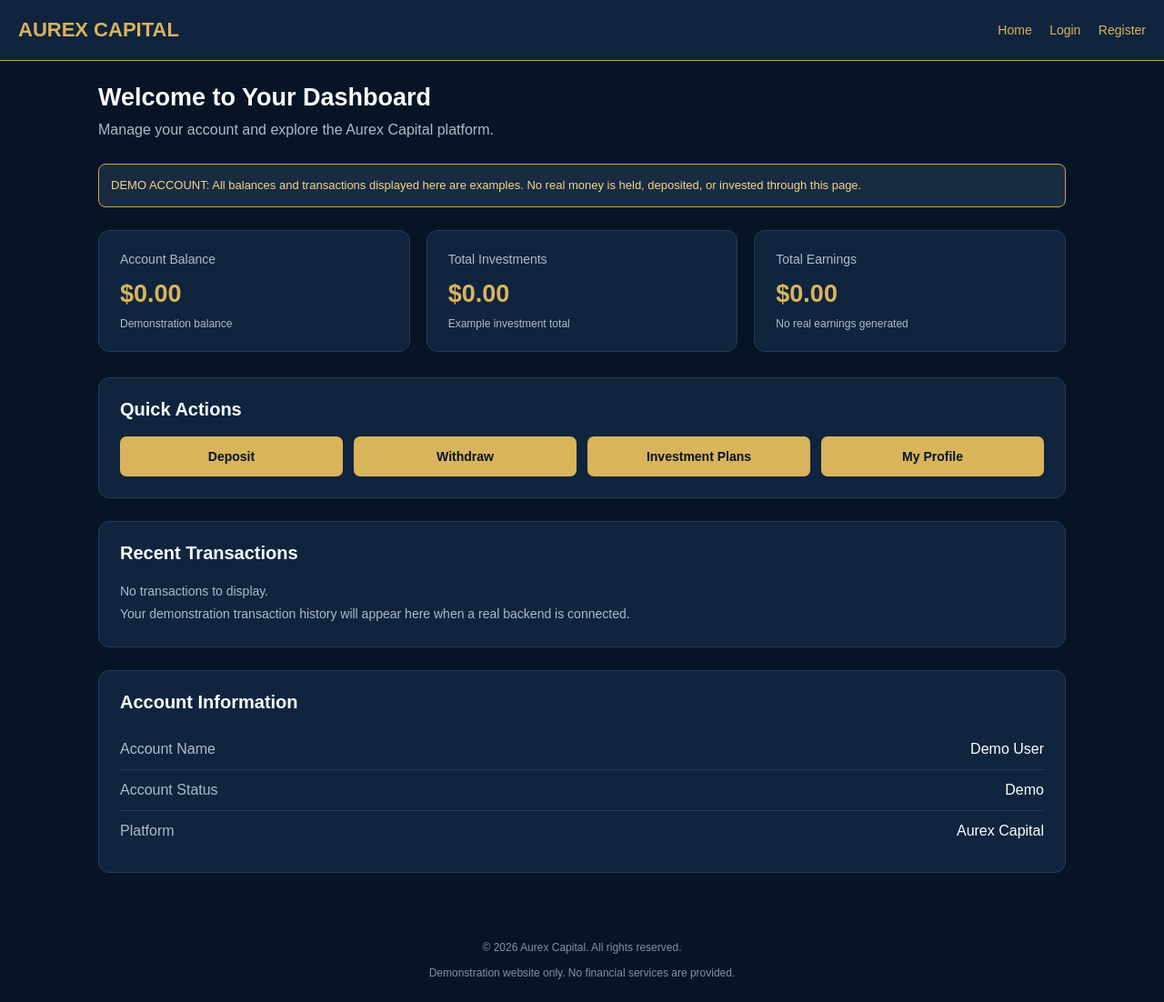
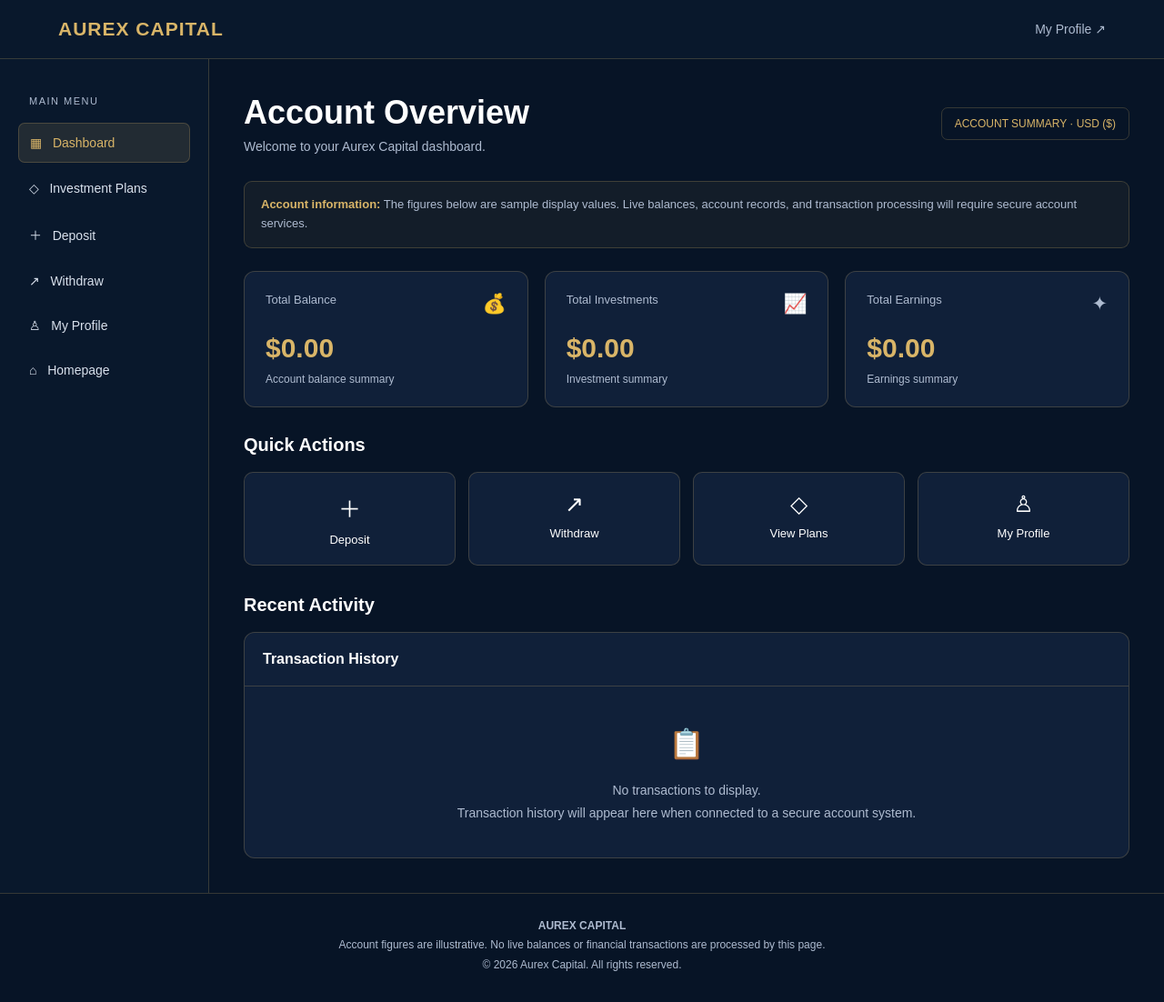
Before and after one commit to Aloxe999/aurex-capital, a plain HTML site: page dashboard.html in a window 1280 px wide. Shown: the whole page at 91% size. Drawn offline with Linux system fonts and the light colour scheme.

Commit message:
Update dashboard.html

```diff
--- a/dashboard.html
+++ b/dashboard.html
@@ -3,192 +3,314 @@
 <head>
   <meta charset="UTF-8">
   <meta name="viewport" content="width=device-width, initial-scale=1.0">
+
   <title>Dashboard | Aurex Capital</title>
 
   <style>
+    :root {
+      --navy: #071426;
+      --panel: #102039;
+      --gold: #d9b568;
+      --white: #ffffff;
+      --muted: #aebbd0;
+      --border: rgba(217,181,104,0.22);
+    }
+
     * {
       margin: 0;
       padding: 0;
       box-sizing: border-box;
-            font-family: Arial, sans-serif;
     }
 
     body {
-            background: #071426;
-            color: #fff;
+      font-family: Arial, Helvetica, sans-serif;
+      background: var(--navy);
+      color: var(--white);
+      min-height: 100vh;
+    }
+
+    a {
+      text-decoration: none;
+      color: inherit;
     }
 
     header {
-            background: #10243e;
-            padding: 20px;
-            border-bottom: 1px solid #c9a54c;
+      background: #09182c;
+      border-bottom: 1px solid var(--border);
+      padding: 20px 5%;
+    }
+
+    .topbar {
       display: flex;
       justify-content: space-between;
       align-items: center;
-            flex-wrap: wrap;
-            gap: 15px;
+      gap: 20px;
     }
 
     .logo {
-            color: #d9b45b;
-            font-size: 22px;
-            font-weight: bold;
+      color: var(--gold);
+      font-size: 21px;
+      font-weight: 800;
+      letter-spacing: 1px;
     }
 
-        header a {
-            color: #d9b45b;
-            text-decoration: none;
-            margin-left: 15px;
+    .top-link {
+      color: var(--muted);
       font-size: 14px;
     }
 
+    .top-link:hover,
+    .menu a:hover {
+      color: var(--gold);
+    }
+
+    .layout {
+      display: grid;
+      grid-template-columns: 230px minmax(0, 1fr);
+      min-height: calc(100vh - 70px);
+    }
+
+    aside {
+      padding: 30px 20px;
+      background: #09182c;
+      border-right: 1px solid var(--border);
+    }
+
+    .menu-title {
+      color: var(--muted);
+      font-size: 11px;
+      letter-spacing: 1.5px;
+      margin: 10px 12px 18px;
+    }
+
+    .menu a {
+      display: block;
+      padding: 13px 12px;
+      margin-bottom: 7px;
+      border-radius: 7px;
+      font-size: 14px;
+      color: #d9e1ed;
+    }
+
+    .menu a.active {
+      background: rgba(217,181,104,0.12);
+      color: var(--gold);
+      border: 1px solid var(--border);
+    }
+
     main {
-            max-width: 1100px;
-            margin: auto;
-            padding: 25px 18px;
+      padding: 38px;
+      min-width: 0;
     }
 
     .welcome {
-            margin-bottom: 25px;
+      display: flex;
+      justify-content: space-between;
+      align-items: center;
+      gap: 20px;
+      flex-wrap: wrap;
+      margin-bottom: 30px;
     }
 
     .welcome h1 {
-            font-size: 27px;
+      font-size: clamp(27px, 4vw, 36px);
       margin-bottom: 8px;
     }
 
     .welcome p {
-            color: #aebaca;
-            line-height: 1.5;
+      color: var(--muted);
+      font-size: 14px;
+    }
+
+    .date-label {
+      color: var(--gold);
+      font-size: 12px;
+      padding: 10px 14px;
+      border: 1px solid var(--border);
+      border-radius: 7px;
     }
 
     .notice {
-            background: #192b40;
-            border: 1px solid #c9a54c;
-            padding: 13px;
-            border-radius: 8px;
-            color: #f0d58b;
+      padding: 15px 18px;
+      margin-bottom: 25px;
+      border: 1px solid var(--border);
+      background: rgba(217,181,104,0.06);
+      border-radius: 9px;
+      color: var(--muted);
       font-size: 13px;
-            line-height: 1.5;
-            margin-bottom: 25px;
+      line-height: 1.6;
     }
 
-        .cards {
-            display: grid;
-            grid-template-columns: repeat(auto-fit, minmax(220px, 1fr));
-            gap: 18px;
-            margin-bottom: 28px;
+    .notice strong {
+      color: var(--gold);
     }
 
-        .card {
-            background: #10243e;
-            border: 1px solid #263c55;
+    .stats {
+      display: grid;
+      grid-template-columns: repeat(3, minmax(0, 1fr));
+      gap: 18px;
+      margin-bottom: 30px;
+    }
+
+    .stat-card {
+      background: var(--panel);
+      border: 1px solid var(--border);
       border-radius: 12px;
       padding: 23px;
+      transition: 0.2s;
     }
 
-        .card h3 {
-            font-size: 14px;
-            font-weight: normal;
-            color: #aebaca;
-            margin-bottom: 15px;
+    .stat-card:hover {
+      border-color: var(--gold);
+      transform: translateY(-3px);
+    }
+
+    .stat-top {
+      display: flex;
+      justify-content: space-between;
+      gap: 10px;
+      color: var(--muted);
+      font-size: 13px;
+      margin-bottom: 20px;
+    }
+
+    .stat-icon {
+      font-size: 21px;
     }
 
     .amount {
-            color: #d9b45b;
-            font-size: 27px;
-            font-weight: bold;
+      font-size: clamp(22px, 3vw, 30px);
+      font-weight: 800;
+      color: var(--gold);
       overflow-wrap: anywhere;
     }
 
-        .card p {
+    .stat-description {
+      color: var(--muted);
+      font-size: 12px;
       margin-top: 10px;
-            font-size: 12px;
-            color: #aebaca;
     }
 
-        .section {
-            background: #10243e;
-            border: 1px solid #263c55;
-            border-radius: 12px;
-            padding: 23px;
-            margin-bottom: 25px;
-        }
-
-        .section h2 {
+    .section-heading {
       font-size: 20px;
       margin-bottom: 18px;
     }
 
-        .actions {
+    .quick-actions {
       display: grid;
-            grid-template-columns: repeat(auto-fit, minmax(130px, 1fr));
-            gap: 12px;
+      grid-template-columns: repeat(4, minmax(0, 1fr));
+      gap: 14px;
+      margin-bottom: 32px;
     }
 
-        .actions a {
-            display: block;
+    .action {
+      padding: 20px 12px;
       text-align: center;
-            text-decoration: none;
-            padding: 14px 10px;
-            background: #d9b45b;
-            color: #071426;
-            border-radius: 7px;
-            font-weight: bold;
-            font-size: 14px;
+      background: var(--panel);
+      border: 1px solid var(--border);
+      border-radius: 10px;
+      font-size: 13px;
+      transition: 0.2s;
     }
 
-        .actions a:hover {
-            background: #edcc79;
+    .action:hover {
+      border-color: var(--gold);
+      background: #152943;
     }
 
-        .transactions {
-            color: #aebaca;
+    .action-icon {
+      display: block;
+      font-size: 25px;
+      margin-bottom: 10px;
+    }
+
+    .activity-card {
+      background: var(--panel);
+      border: 1px solid var(--border);
+      border-radius: 12px;
+      overflow: hidden;
+    }
+
+    .activity-header {
+      padding: 20px;
+      border-bottom: 1px solid var(--border);
+      font-weight: bold;
+    }
+
+    .empty-state {
+      text-align: center;
+      padding: 35px 20px;
+      color: var(--muted);
       font-size: 14px;
       line-height: 1.8;
     }
 
-        .profile-row {
-            display: flex;
-            justify-content: space-between;
-            gap: 12px;
-            padding: 13px 0;
-            border-bottom: 1px solid #263c55;
-            overflow-wrap: anywhere;
-        }
-
-        .profile-row:last-child {
-            border-bottom: none;
-        }
-
-        .profile-row span:first-child {
-            color: #aebaca;
+    .empty-state span {
+      display: block;
+      font-size: 32px;
+      margin-bottom: 10px;
     }
 
     footer {
+      padding: 25px 5%;
+      color: var(--muted);
+      border-top: 1px solid var(--border);
       text-align: center;
-            color: #8291a5;
-            padding: 25px 15px;
       font-size: 12px;
+      line-height: 1.8;
     }
 
-        @media (max-width: 480px) {
-            header {
-                align-items: flex-start;
-                flex-direction: column;
+    @media (max-width: 1000px) {
+      main {
+        padding: 25px;
       }
 
-            header a {
-                margin-left: 0;
-                margin-right: 12px;
+      .stats {
+        grid-template-columns: repeat(2, minmax(0, 1fr));
       }
 
-            .welcome h1 {
-                font-size: 23px;
+      .quick-actions {
+        grid-template-columns: repeat(2, minmax(0, 1fr));
+      }
     }
 
-            .amount {
-                font-size: 24px;
+    @media (max-width: 650px) {
+      .layout {
+        grid-template-columns: 1fr;
+      }
+
+      aside {
+        padding: 12px;
+        border-right: none;
+        border-bottom: 1px solid var(--border);
+      }
+
+      .menu-title {
+        display: none;
+      }
+
+      .menu {
+        display: flex;
+        gap: 7px;
+        overflow-x: auto;
+      }
+
+      .menu a {
+        white-space: nowrap;
+        margin: 0;
+        padding: 11px;
+      }
+
+      main {
+        padding: 23px 16px;
+      }
+
+      .stats {
+        grid-template-columns: 1fr;
+      }
+
+      .stat-card {
+        padding: 20px;
       }
     }
   </style>
@@ -197,95 +319,122 @@
 <body>
 
 <header>
-    <div class="logo">AUREX CAPITAL</div>
+  <div class="topbar">
+    <a href="index.html" class="logo">AUREX CAPITAL</a>
+    <a href="profile.html" class="top-link">My Profile ↗</a>
+  </div>
+</header>
 
-    <nav>
-        <a href="index.html">Home</a>
-        <a href="login.html">Login</a>
-        <a href="register.html">Register</a>
+<div class="layout">
+
+  <aside>
+    <p class="menu-title">MAIN MENU</p>
+
+    <nav class="menu">
+      <a href="dashboard.html" class="active">▦ &nbsp; Dashboard</a>
+      <a href="investments.html">◇ &nbsp; Investment Plans</a>
+      <a href="deposit.html">＋ &nbsp; Deposit</a>
+      <a href="withdraw.html">↗ &nbsp; Withdraw</a>
+      <a href="profile.html">♙ &nbsp; My Profile</a>
+      <a href="index.html">⌂ &nbsp; Homepage</a>
     </nav>
-</header>
+  </aside>
 
   <main>
 
-    <section class="welcome">
-        <h1>Welcome to Your Dashboard</h1>
-        <p>Manage your account and explore the Aurex Capital platform.</p>
-    </section>
+    <div class="welcome">
+      <div>
+        <h1>Account Overview</h1>
+        <p>Welcome to your Aurex Capital dashboard.</p>
+      </div>
+
+      <div class="date-label">ACCOUNT SUMMARY · USD ($)</div>
+    </div>
 
     <div class="notice">
-        DEMO ACCOUNT: All balances and transactions displayed here are examples.
-        No real money is held, deposited, or invested through this page.
+      <strong>Account information:</strong>
+      The figures below are sample display values.
+      Live balances, account records, and transaction processing
+      will require secure account services.
     </div>
 
-    <section class="cards">
+    <section class="stats">
 
-        <div class="card">
-            <h3>Account Balance</h3>
+      <div class="stat-card">
+        <div class="stat-top">
+          <span>Total Balance</span>
+          <span class="stat-icon">💰</span>
+        </div>
         <div class="amount">$0.00</div>
-            <p>Demonstration balance</p>
+        <p class="stat-description">Account balance summary</p>
       </div>
 
-        <div class="card">
-            <h3>Total Investments</h3>
+      <div class="stat-card">
+        <div class="stat-top">
+          <span>Total Investments</span>
+          <span class="stat-icon">📈</span>
+        </div>
         <div class="amount">$0.00</div>
-            <p>Example investment total</p>
+        <p class="stat-description">Investment summary</p>
       </div>
 
-        <div class="card">
-            <h3>Total Earnings</h3>
+      <div class="stat-card">
+        <div class="stat-top">
+          <span>Total Earnings</span>
+          <span class="stat-icon">✦</span>
+        </div>
         <div class="amount">$0.00</div>
-            <p>No real earnings generated</p>
+        <p class="stat-description">Earnings summary</p>
       </div>
 
     </section>
 
-    <section class="section">
-        <h2>Quick Actions</h2>
+    <h2 class="section-heading">Quick Actions</h2>
 
-        <div class="actions">
-            <a href="deposit.html">Deposit</a>
-            <a href="withdraw.html">Withdraw</a>
-            <a href="investments.html">Investment Plans</a>
-            <a href="profile.html">My Profile</a>
-        </div>
+    <section class="quick-actions">
+
+      <a href="deposit.html" class="action">
+        <span class="action-icon">＋</span>
+        Deposit
+      </a>
+
+      <a href="withdraw.html" class="action">
+        <span class="action-icon">↗</span>
+        Withdraw
+      </a>
+
+      <a href="investments.html" class="action">
+        <span class="action-icon">◇</span>
+        View Plans
+      </a>
+
+      <a href="profile.html" class="action">
+        <span class="action-icon">♙</span>
+        My Profile
+      </a>
+
     </section>
 
-    <section class="section">
-        <h2>Recent Transactions</h2>
+    <h2 class="section-heading">Recent Activity</h2>
 
-        <p class="transactions">
-            No transactions to display.<br>
-            Your demonstration transaction history will appear here
-            when a real backend is connected.
-        </p>
-    </section>
+    <section class="activity-card">
+      <div class="activity-header">Transaction History</div>
 
-    <section class="section">
-        <h2>Account Information</h2>
-
-        <div class="profile-row">
-            <span>Account Name</span>
-            <span>Demo User</span>
-        </div>
-
-        <div class="profile-row">
-            <span>Account Status</span>
-            <span>Demo</span>
-        </div>
-
-        <div class="profile-row">
-            <span>Platform</span>
-            <span>Aurex Capital</span>
+      <div class="empty-state">
+        <span>📋</span>
+        <p>No transactions to display.</p>
+        <p>Transaction history will appear here when connected to a secure account system.</p>
       </div>
     </section>
 
   </main>
 
+</div>
+
 <footer>
-    &copy; 2026 Aurex Capital. All rights reserved.
-    <br><br>
-    Demonstration website only. No financial services are provided.
+  <p><strong>AUREX CAPITAL</strong></p>
+  <p>Account figures are illustrative. No live balances or financial transactions are processed by this page.</p>
+  <p>© 2026 Aurex Capital. All rights reserved.</p>
 </footer>
 
 </body>
```
Lines whose indentation alone changed are shown as unchanged.
